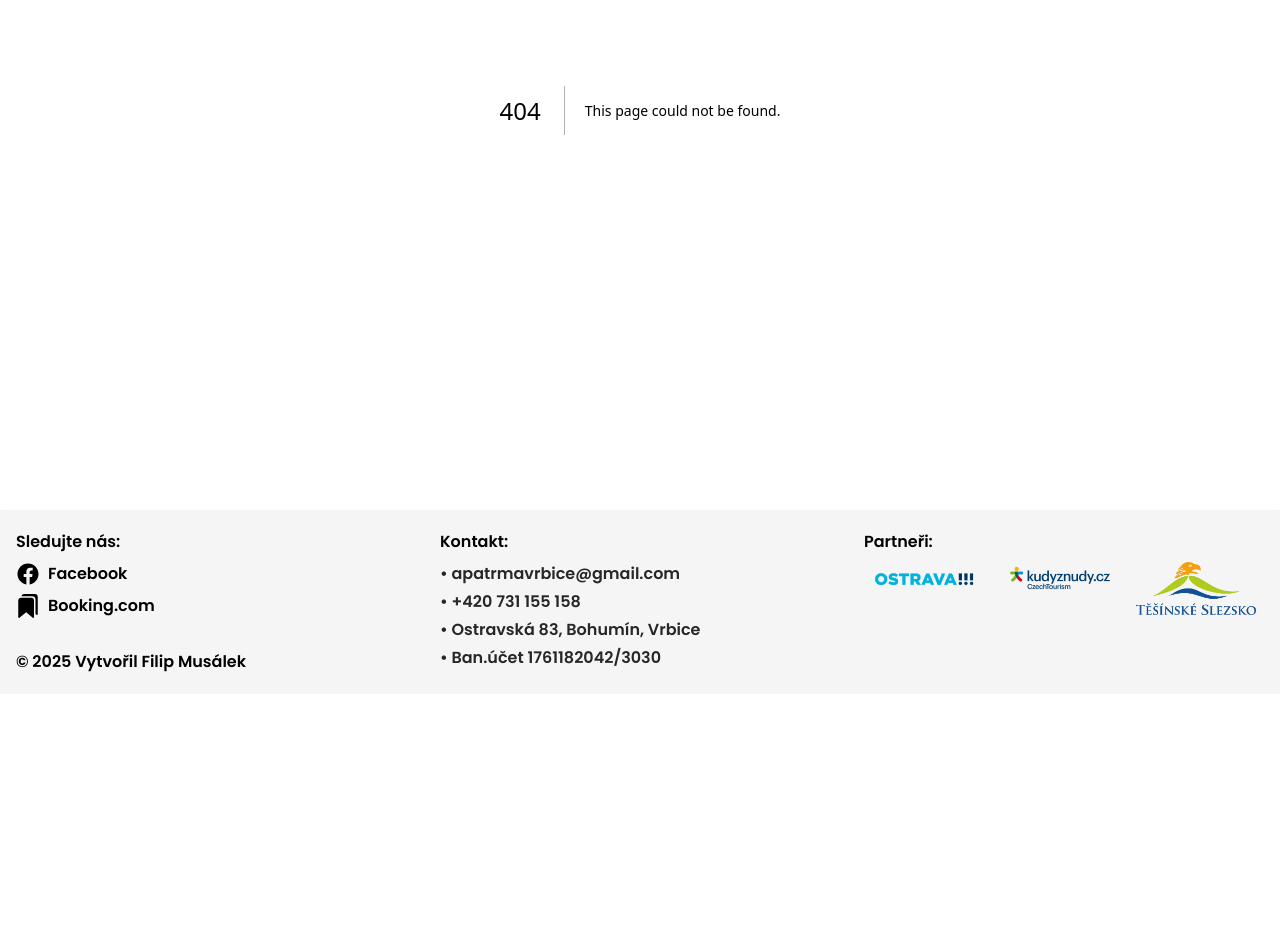
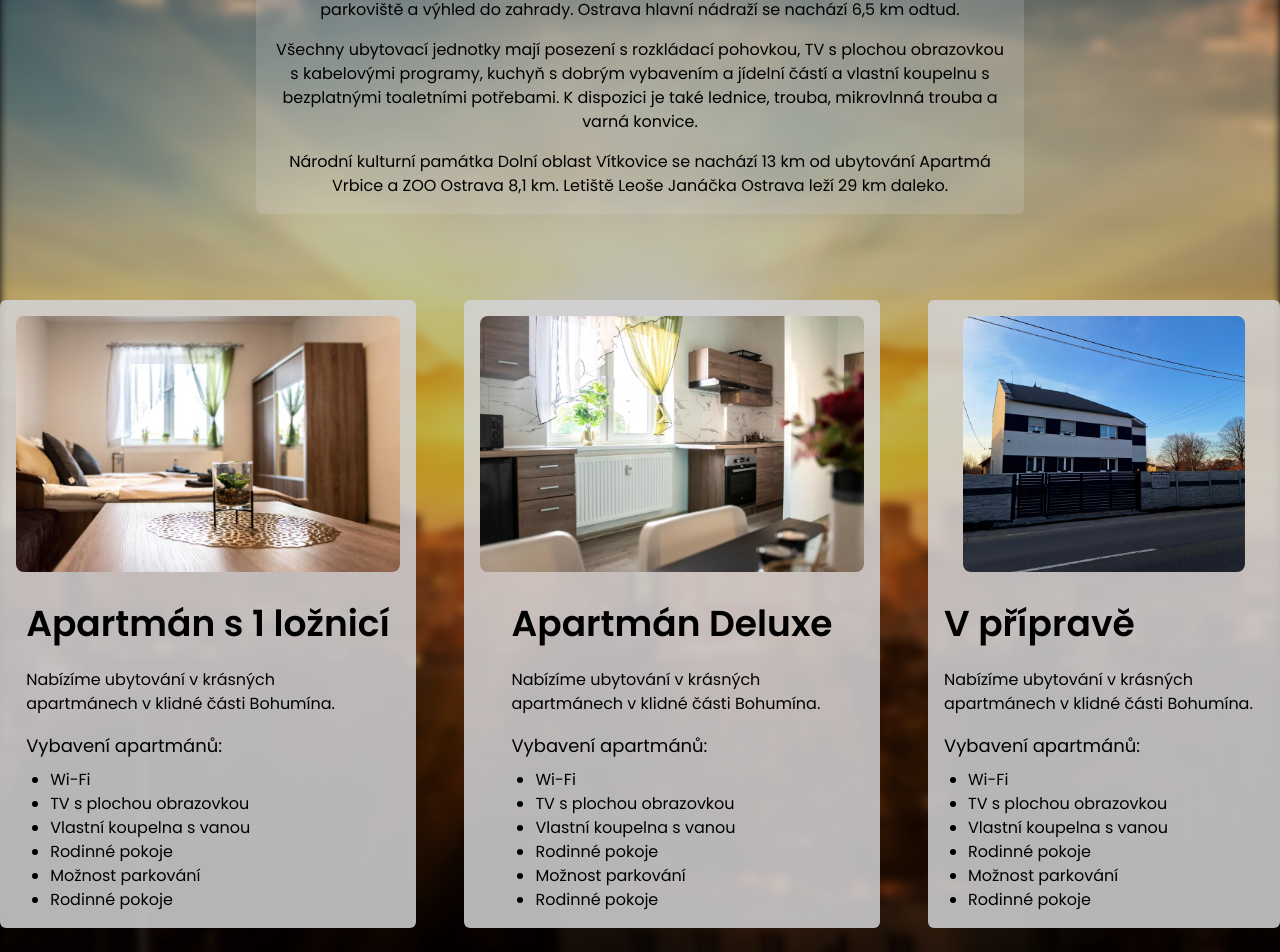
Before and after one commit to PhillipPilgrim/apartmavrbice, a Next.js app: page /apartmany in a window 1280 px wide. Before the commit this address had no page. Shown: the part 290-1242 px from the top of the page. Before the commit the page ends 984 px from the top, so only its background shows below. Built offline with nearby package versions, Linux system fonts and the light colour scheme.

Commit message:
Apartmány - První návrhy

```diff
--- /dev/null
+++ b/src/app/apartmany/page.tsx
@@ -0,0 +1,191 @@
+"use client";
+
+import { useState } from "react";
+import { PoppinsSemiBold, PoppinsRegular } from "@/lib/fonts";
+import { IoClose, IoChevronBack, IoChevronForward } from "react-icons/io5";
+import Image from "next/image";
+
+interface SlideshowModalProps {
+	images: string[];
+	onClose: () => void;
+}
+
+function SlideshowModal({ images, onClose }: SlideshowModalProps) {
+	const [currentIndex, setCurrentIndex] = useState(0);
+
+	const nextImage = () =>
+		setCurrentIndex((prev) => (prev + 1) % images.length);
+	const prevImage = () =>
+		setCurrentIndex((prev) => (prev - 1 + images.length) % images.length);
+
+	const handleOverlayClick = () => {
+		onClose();
+	};
+
+	const handleContentClick = (e: React.MouseEvent) => {
+		e.stopPropagation();
+	};
+
+	return (
+		<div
+			className="fixed inset-0 z-50 flex items-center justify-center bg-black/80"
+			onClick={handleOverlayClick}
+		>
+			<div className="relative" onClick={handleContentClick}>
+				<Image
+					src={images[currentIndex]}
+					alt={`Slide ${currentIndex + 1}`}
+					width={800}
+					height={600}
+					className="rounded-lg w-fit h-screen"
+				/>
+				<IoChevronBack
+					size={55}
+					onClick={prevImage}
+					className="absolute top-1/2 left-0 -translate-y-1/2 transform cursor-pointer text-white transition-transform duration-300 hover:scale-105"
+				/>
+				<IoChevronForward
+					size={55}
+					onClick={nextImage}
+					className="absolute top-1/2 right-0 -translate-y-1/2 transform cursor-pointer text-white transition-transform duration-300 hover:scale-105"
+				/>
+				<IoClose
+					size={40}
+					onClick={onClose}
+					className="absolute top-0 right-0 m-2 cursor-pointer transition-transform duration-300 hover:scale-105"
+				/>
+			</div>
+		</div>
+	);
+}
+
+export default function Apartmany() {
+	const [showSlideshow, setShowSlideshow] = useState(false);
+
+	const deluxeImages = [
+		"/assets/pictures/image-4.jpg",
+		"/assets/pictures/image-2.jpg",
+		"/assets/pictures/image-3.jpg",
+	];
+
+	return (
+		<div className={`${PoppinsRegular.className} relative bg-black text-black`}>
+			<div className="absolute inset-0">
+				<Image
+					src="/assets/background.webp"
+					alt="Background"
+					layout="fill"
+					objectFit="cover"
+					objectPosition="center"
+					className="blur-[4px] brightness-75 filter"
+				/>
+			</div>
+
+			<div className="relative z-10">
+				<section className="mx-auto flex max-w-7xl flex-col gap-4 pt-44 text-center">
+					<p className={`${PoppinsSemiBold.className} mb-4 text-4xl`}>Naše apartmány</p>
+					<div className="mx-auto flex w-3xl flex-col items-center space-y-4 rounded-md bg-zinc-300/20 p-4 text-center">
+						<p>
+							Apartmá Vrbice se nachází v Bohumíně a nabízí bezplatné Wi-Fi, neplacené soukromé parkoviště
+							a výhled do zahrady. Ostrava hlavní nádraží se nachází 6,5 km odtud.
+						</p>
+						<p>
+							Všechny ubytovací jednotky mají posezení s rozkládací pohovkou, TV s plochou obrazovkou s
+							kabelovými programy, kuchyň s dobrým vybavením a jídelní částí a vlastní koupelnu s
+							bezplatnými toaletními potřebami. K dispozici je také lednice, trouba, mikrovlnná trouba a
+							varná konvice.
+						</p>
+						<p>
+							Národní kulturní památka Dolní oblast Vítkovice se nachází 13 km od ubytování Apartmá Vrbice
+							a ZOO Ostrava 8,1 km. Letiště Leoše Janáčka Ostrava leží 29 km daleko.
+						</p>
+					</div>
+				</section>
+
+				<section className="flex min-h-screen w-full flex-row items-center justify-center gap-12">
+					<div className="flex flex-col items-center justify-center gap-8 rounded-md bg-zinc-300/85 p-4">
+						<Image
+							src="/assets/pictures/apartma-1.jpg"
+							alt="apartmany"
+							width={400}
+							height={400}
+							className="h-fit w-96 rounded-lg"
+						/>
+						<div className="flex flex-col items-start justify-center">
+							<h1 className={`${PoppinsSemiBold.className} mb-6 text-4xl`}>Apartmán s 1 ložnicí</h1>
+							<p className="mb-4 w-80">
+								Nabízíme ubytování v krásných apartmánech v klidné části Bohumína.
+							</p>
+							<p className="mb-2 text-lg">Vybavení apartmánů:</p>
+							<ul className="ml-6 list-disc">
+								<li>Wi-Fi</li>
+								<li>TV s plochou obrazovkou</li>
+								<li>Vlastní koupelna s vanou</li>
+								<li>Rodinné pokoje</li>
+								<li>Možnost parkování</li>
+								<li>Rodinné pokoje</li>
+							</ul>
+						</div>
+					</div>
+
+					<div className="flex flex-col items-center justify-center gap-8 rounded-md bg-zinc-300/85 p-4">
+						<Image
+							onClick={() => setShowSlideshow(true)}
+							src="/assets/pictures/apartma-2.jpg"
+							alt="apartmany"
+							width={400}
+							height={400}
+							className="h-fit w-96 cursor-pointer rounded-lg transition-all duration-300 hover:scale-105"
+						/>
+						<div className="flex flex-col items-start justify-center">
+							<h1 className={`${PoppinsSemiBold.className} mb-6 text-4xl`}>Apartmán Deluxe</h1>
+							<p className="mb-4 w-80">
+								Nabízíme ubytování v krásných apartmánech v klidné části Bohumína.
+							</p>
+							<p className="mb-2 text-lg">Vybavení apartmánů:</p>
+							<ul className="ml-6 list-disc">
+								<li>Wi-Fi</li>
+								<li>TV s plochou obrazovkou</li>
+								<li>Vlastní koupelna s vanou</li>
+								<li>Rodinné pokoje</li>
+								<li>Možnost parkování</li>
+								<li>Rodinné pokoje</li>
+							</ul>
+						</div>
+					</div>
+
+					<div className="flex flex-col items-center justify-center gap-8 rounded-md bg-zinc-300/85 p-4">
+						<Image
+							src="/assets/pictures/background-1.jpeg"
+							alt="apartmany"
+							width={400}
+							height={400}
+							className="h-64 w-fit rounded-lg"
+						/>
+						<div className="flex flex-col items-start justify-center">
+							<h1 className={`${PoppinsSemiBold.className} mb-6 text-4xl`}>V přípravě</h1>
+							<p className="mb-4 w-80">
+								Nabízíme ubytování v krásných apartmánech v klidné části Bohumína.
+							</p>
+							<p className="mb-2 text-lg">Vybavení apartmánů:</p>
+							<ul className="ml-6 list-disc">
+								<li>Wi-Fi</li>
+								<li>TV s plochou obrazovkou</li>
+								<li>Vlastní koupelna s vanou</li>
+								<li>Rodinné pokoje</li>
+								<li>Možnost parkování</li>
+								<li>Rodinné pokoje</li>
+							</ul>
+						</div>
+					</div>
+				</section>
+			</div>
+
+
+
+			{showSlideshow && (
+				<SlideshowModal images={deluxeImages} onClose={() => setShowSlideshow(false)} />
+			)}
+		</div>
+	);
+}
--- a/src/app/page.tsx
+++ b/src/app/page.tsx
@@ -1,8 +1,8 @@
 "use client";
 
-import { useState, useRef, useEffect } from "react";
-import { PoppinsSemiBold, PoppinsMedium, PoppinsRegular, PoppinsLight, PoppinsThin } from "@/lib/fonts";
-import { EMAIL, CISLO } from "@/utils/constant";
+import { useRef } from "react";
+import { PoppinsSemiBold, PoppinsRegular } from "@/lib/fonts";
+import { IoClose } from "react-icons/io5"
 import "@/i18n";
 
 import {
@@ -20,7 +20,7 @@ import {
 	IoMapSharp,
 } from "react-icons/io5";
 import { useTranslation } from "react-i18next";
-import { AnimatePresence, motion, useScroll } from "motion/react";
+import { motion } from "motion/react";
 import Image from "next/image";
 import "i18next";
 
@@ -35,7 +35,6 @@ export default function Home() {
 
 	return (
 		<div className={`${PoppinsRegular.className} text-black`}>
-			{/* Hero Section */}
 			<section className="relative flex min-h-screen w-full flex-col items-center justify-center">
 				<Image
 					src="/assets/pictures/background-1.jpeg"
@@ -72,7 +71,6 @@ export default function Home() {
 				</motion.div>
 			</section>
 
-			{/* About Section */}
 			<section
 				ref={aboutRef}
 				className={`${PoppinsRegular.className} md:0 mx-auto mt-12 flex min-h-screen w-full flex-col items-center justify-center gap-6 pr-0 md:flex-row md:pr-72`}
@@ -84,13 +82,17 @@ export default function Home() {
 					viewport={{ once: true }}
 					className="flex w-full flex-col px-4 md:w-1/2"
 				>
-					<p className={`${PoppinsSemiBold.className} text-center text-2xl text-[#e94629]`}>Proč si vybrat náš Apartmán?</p>
+					<p className={`${PoppinsSemiBold.className} text-center text-2xl text-[#e94629]`}>
+						Proč si vybrat náš Apartmán?
+					</p>
 					<p className="md:text-md mt-4 text-justify text-sm">
 						Hledáte místo, kde si odpočinete v klidu, ale zároveň oceníte skvělou dopravní dostupnost?
 						Apartmá Vrbice se nachází v ideální lokalitě přímo u dálnice mezi Ostravou a Bohumínem.
 						Perfektní volba pro cestovatele, pracovní pobyty i delší dovolené!
 					</p>
-					<p className={`${PoppinsSemiBold.className} mt-4 text-lg text-[#e94629]`}>Co vám Apartmá Vrbice nabízí:</p>
+					<p className={`${PoppinsSemiBold.className} mt-4 text-lg text-[#e94629]`}>
+						Co vám Apartmá Vrbice nabízí:
+					</p>
 					<motion.ul
 						initial={{ opacity: 0, x: 30 }}
 						whileInView={{ opacity: 1, x: 0 }}
@@ -132,7 +134,9 @@ export default function Home() {
 						transition={{ duration: 0.5, delay: 0.8 }}
 						viewport={{ once: true }}
 					>
-						<p className={`${PoppinsSemiBold.className} mt-4 text-lg text-[#e94629]`}>Proč zvolit Apartmá Vrbice:</p>
+						<p className={`${PoppinsSemiBold.className} mt-4 text-lg text-[#e94629]`}>
+							Proč zvolit Apartmá Vrbice:
+						</p>
 						<ul className="mt-2 items-start space-y-1 text-justify text-[14px]">
 							<li className="flex gap-2">
 								<IoAdd className="shrink-0 text-[#e94629]" />
@@ -172,6 +176,7 @@ export default function Home() {
 						</p>
 					</motion.div>
 				</motion.div>
+
 				<motion.div
 					initial={{ opacity: 0, x: 30 }}
 					whileInView={{ opacity: 1, x: 0 }}
@@ -205,9 +210,8 @@ export default function Home() {
 				</motion.div>
 			</section>
 
-			{/* What You Can Do Section */}
 			<section
-				className={`${PoppinsRegular.className} w-full items-center justify-center gap-24 mt-24 px-4 pb-36 md:px-48`}
+				className={`${PoppinsRegular.className} mt-24 w-full items-center justify-center gap-24 px-4 pb-36 md:px-48`}
 			>
 				<p className={`${PoppinsSemiBold.className} text-center text-2xl`}>A co u nás lze dělat?</p>
 
@@ -388,6 +392,21 @@ export default function Home() {
 					</motion.div>
 				</div>
 			</section>
+			<section
+				className={`${PoppinsRegular.className} mt-24 w-full items-center justify-center gap-24 px-4 pb-36 md:px-48`}
+			>
+				<div>
+					<p className="text-center text-2xl text-[#e94629]">Jaké jsou další možnosti?</p>
+				</div>
+				<div className="mt-10 flex flex-row text-xl gap-12">
+					<p className="text-center text-[#e94629]">Elektrické koloběžky k zapůjčení</p>
+					<p className="text-center text-[#e94629]">Pedikůra možnost</p>
+					<p className="text-center text-[#e94629]">
+						Pro 10 a více lidí možnost gastronomického zážitku s profesionálním kuchařem
+					</p>
+					<p className="text-center text-[#e94629]">Možnost půjčení skůtru</p>
+				</div>
+			</section>
 		</div>
 	);
 }
--- a/src/components/FooterExport.tsx
+++ b/src/components/FooterExport.tsx
@@ -7,7 +7,7 @@ import Image from "next/image";
 
 export default function FooterExport() {
 	return (
-		<footer className={`bg-[#f5f5f5] py-1 shadow-md ${PoppinsSemiBold.className}`}>
+		<footer className={`bg-[#f5f5f5] py-4 md:px-0 px-4 shadow-md ${PoppinsSemiBold.className}`}>
 			<div className="container mx-auto flex flex-col items-start justify-between gap-6 p-0 md:flex-row md:p-4">
 				<div className="flex-1">
 					<p className="text-md mb-2 font-semibold">Sledujte nás:</p>
```
Also changed, not shown: public/assets/pictures/apartma-1.jpg (added), public/assets/pictures/apartma-2.jpg (added).
